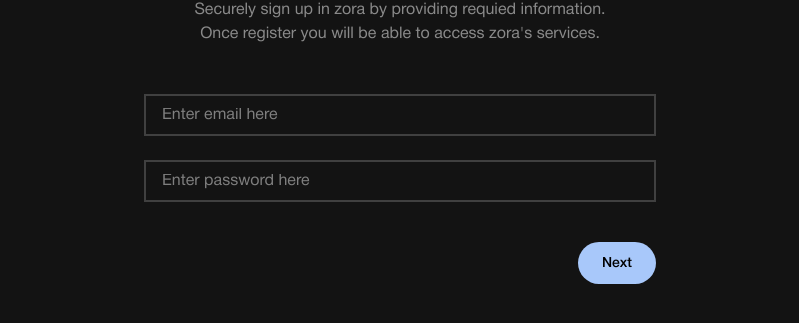
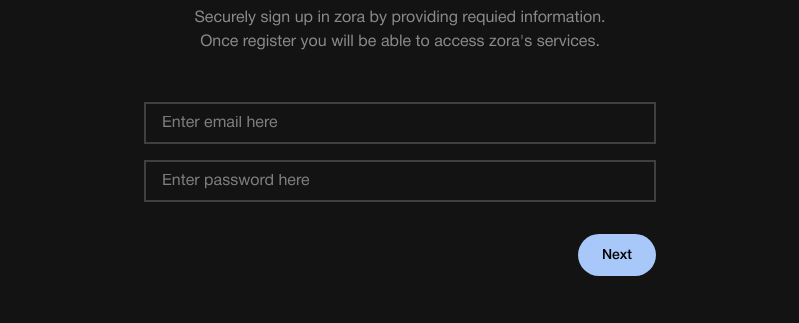
Before and after one commit to varshiljpatel/zora-ai, a Next.js app: page /register in a window 1280 px wide. Shown: the part 305-628 px from the top of the page, without its empty margins (240-1039 px from the left). Built offline with nearby package versions, Linux system fonts and the light colour scheme; no server answers.

Commit message:
Update EmailPassword.tsx

```diff
--- a/src/app/(app)/(slots)/register/layouts/EmailPassword.tsx
+++ b/src/app/(app)/(slots)/register/layouts/EmailPassword.tsx
@@ -30,7 +30,7 @@ const EmailPassword = (props: { onNext: (data: any) => void }) => {
             </div>
             <form
                 onSubmit={handleSubmit(onSubmit)}
-                className="max-w-lg items-end flex flex-col gap-y-6 w-full"
+                className="max-w-lg items-end flex flex-col gap-y-4 w-full"
             >
                 <InputField
                     other={register("email", {
```
